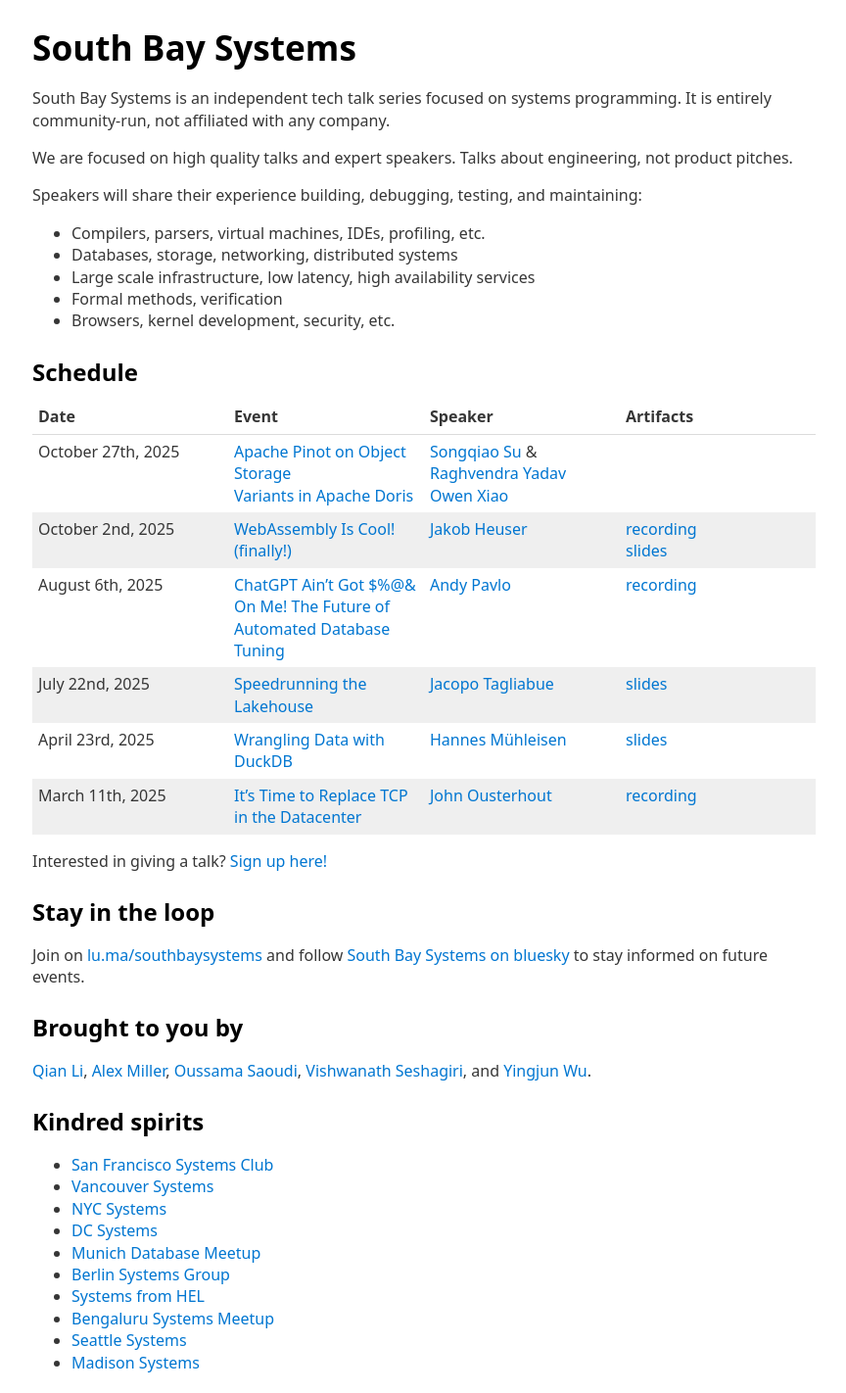
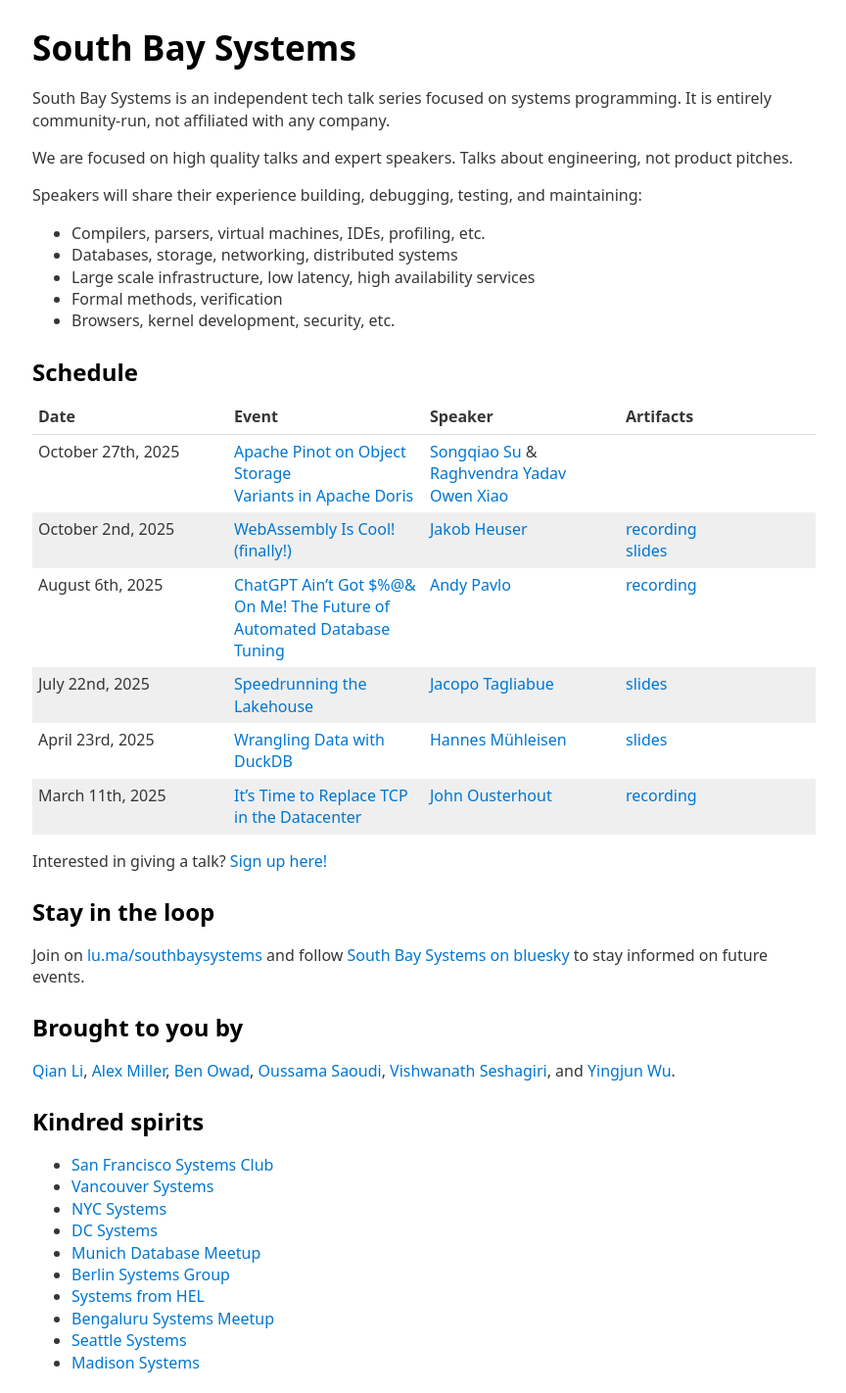
Before and after one commit to thisismiller/southbaysystems.xyz, a Jekyll site: the page built from index.markdown, in a window 1280 px wide. Shown: the whole page at 98% size, without its empty margins (207-1071 px from the left). Built offline with Jekyll 4.4.1, drawn with Linux system fonts in a browser that asks for light colours.

Commit message:
add ben to credits list

```diff
--- a/index.markdown
+++ b/index.markdown
@@ -40,6 +40,7 @@
 
 [Qian Li](https://bsky.app/profile/qianli.dev),
 [Alex Miller](https://bsky.app/profile/alexmillerdb.bsky.social),
+[Ben Owad](https://bowad.net),
 [Oussama Saoudi](https://www.linkedin.com/in/oussama-saoudi/),
 [Vishwanath Seshagiri](https://www.linkedin.com/in/vishwanath-seshagiri),
 and [Yingjun Wu](https://x.com/YingjunWu).
```
